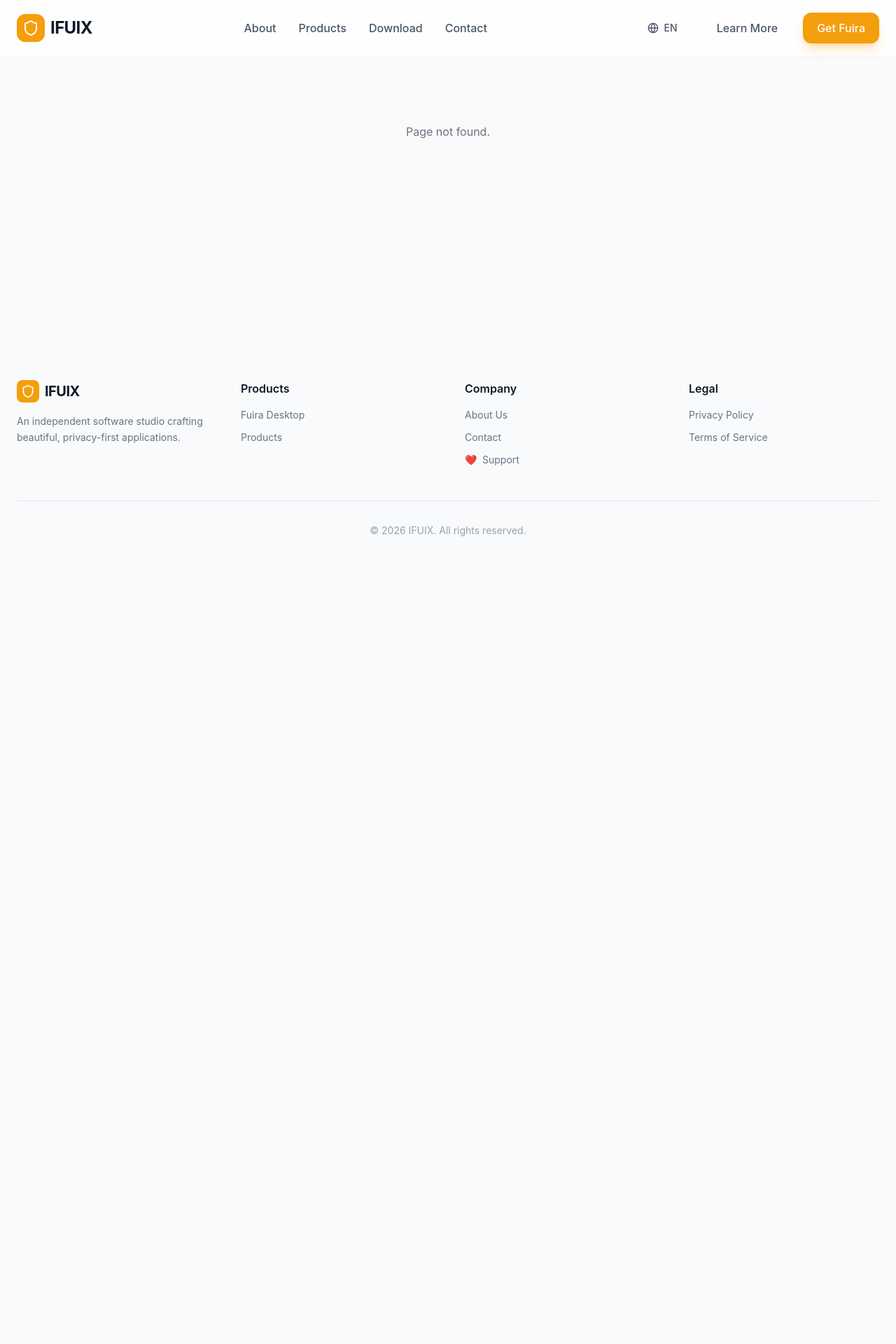
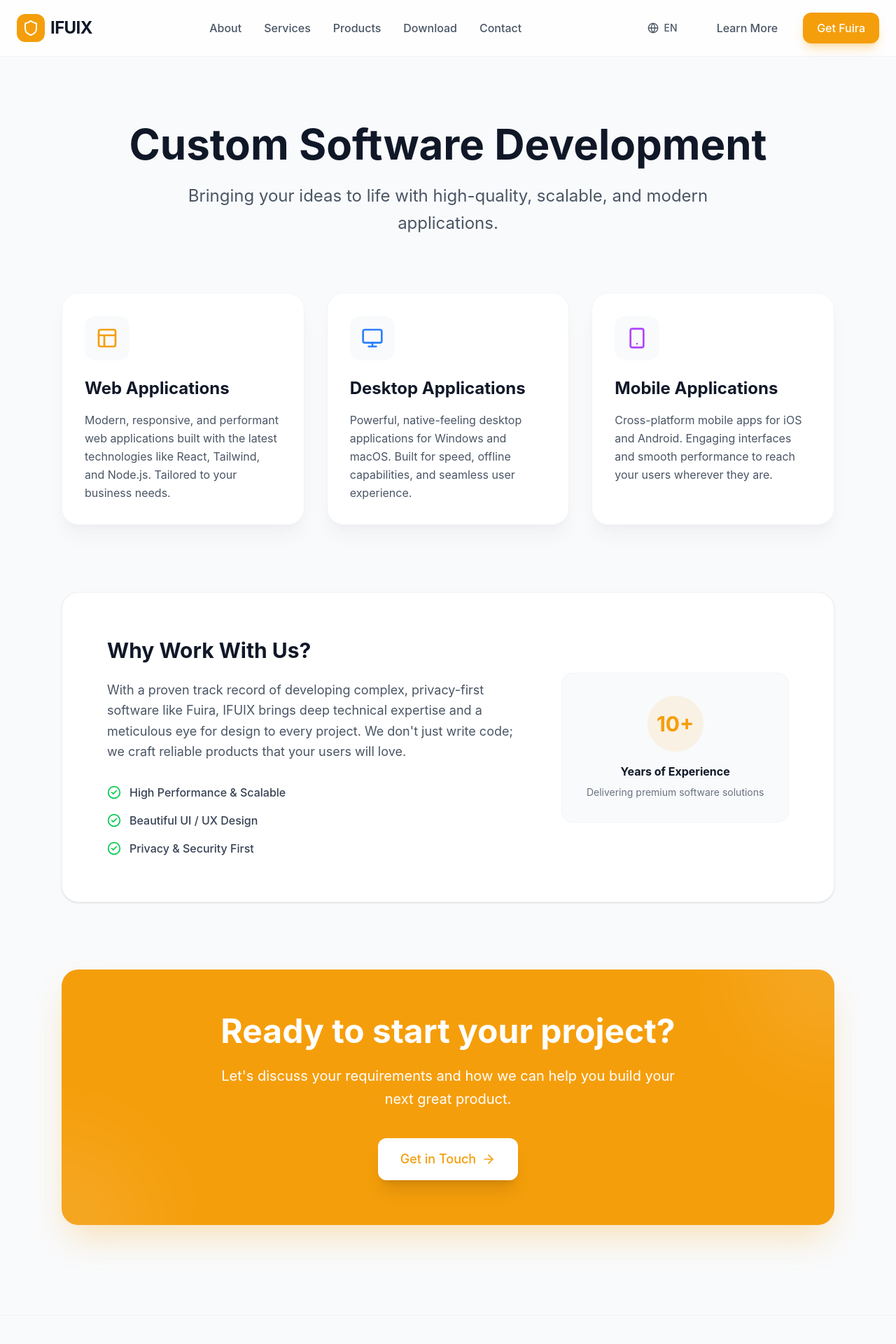
Before and after one commit to iqbalfasyah/ifuix-web, a React (Vite) app: page /services in a window 1280 px wide. Shown: the top 1920 px of the page at 70% size. Before the commit the page ends 800 px from the top, so only its background shows below. Built offline with nearby package versions, Linux system fonts and the light colour scheme.

Commit message:
feat(services): add services page and resolve contrast issues

```diff
--- a/src/App.tsx
+++ b/src/App.tsx
@@ -6,6 +6,7 @@ import { MainLayout } from './layouts/MainLayout';
 // Phase 6: Code Splitting via Lazy Loading
 const Home = lazy(() => import('./pages/Home').then(m => ({ default: m.Home })));
 const About = lazy(() => import('./pages/About').then(m => ({ default: m.About })));
+const Services = lazy(() => import('./pages/Services').then(m => ({ default: m.Services })));
 const Contact = lazy(() => import('./pages/Contact').then(m => ({ default: m.Contact })));
 const Products = lazy(() => import('./pages/Products').then(m => ({ default: m.Products })));
 const ProductDetail = lazy(() => import('./pages/ProductDetail').then(m => ({ default: m.ProductDetail })));
@@ -38,6 +39,7 @@ function App() {
             <Routes>
               <Route path="/" element={<Home />} />
               <Route path="/about" element={<About />} />
+              <Route path="/services" element={<Services />} />
               <Route path="/contact" element={<Contact />} />
               <Route path="/products" element={<Products />} />
               <Route path="/products/fuira" element={<ProductDetail />} />
--- a/src/components/layout/Footer.tsx
+++ b/src/components/layout/Footer.tsx
@@ -34,6 +34,7 @@ export const Footer = () => {
             <h4 className="font-semibold text-gray-900 mb-4">{t('footer.company')}</h4>
             <ul className="space-y-3 text-sm text-gray-500">
               <li><Link to="/about" className="hover:text-primary transition-colors">{t('footer.about')}</Link></li>
+              <li><Link to="/services" className="hover:text-primary transition-colors">{t('nav.services')}</Link></li>
               <li><Link to="/contact" className="hover:text-primary transition-colors">{t('footer.contact')}</Link></li>
               <li><Link to="/support" className="hover:text-primary transition-colors flex items-center gap-2"><span className="text-red-500">❤️</span> Support</Link></li>
             </ul>
--- a/src/components/layout/Navbar.tsx
+++ b/src/components/layout/Navbar.tsx
@@ -31,6 +31,7 @@ export const Navbar = () => {
         {/* Desktop Menu */}
         <div className="hidden md:flex items-center gap-8 font-medium text-gray-600">
           <Link to="/about" className="hover:text-primary transition-colors">{t('nav.about')}</Link>
+          <Link to="/services" className="hover:text-primary transition-colors">{t('nav.services')}</Link>
           <Link to="/products" className="hover:text-primary transition-colors">{t('nav.products')}</Link>
           <Link to="/download" className="hover:text-primary transition-colors">{t('nav.download')}</Link>
           <Link to="/contact" className="hover:text-primary transition-colors">{t('nav.contact')}</Link>
@@ -76,6 +77,7 @@ export const Navbar = () => {
       {isMobileMenuOpen && (
         <div className="md:hidden absolute top-full left-0 right-0 bg-white border-b border-gray-100 shadow-xl py-4 px-4 flex flex-col gap-4">
           <Link to="/about" onClick={() => setIsMobileMenuOpen(false)} className="px-4 py-3 text-gray-600 hover:bg-gray-50 rounded-lg font-medium">{t('nav.about')}</Link>
+          <Link to="/services" onClick={() => setIsMobileMenuOpen(false)} className="px-4 py-3 text-gray-600 hover:bg-gray-50 rounded-lg font-medium">{t('nav.services')}</Link>
           <Link to="/products" onClick={() => setIsMobileMenuOpen(false)} className="px-4 py-3 text-gray-600 hover:bg-gray-50 rounded-lg font-medium">{t('nav.products')}</Link>
           <Link to="/download" onClick={() => setIsMobileMenuOpen(false)} className="px-4 py-3 text-gray-600 hover:bg-gray-50 rounded-lg font-medium">{t('nav.download')}</Link>
           <Link to="/contact" onClick={() => setIsMobileMenuOpen(false)} className="px-4 py-3 text-gray-600 hover:bg-gray-50 rounded-lg font-medium">{t('nav.contact')}</Link>
--- a/src/i18n/locales/en.json
+++ b/src/i18n/locales/en.json
@@ -1,6 +1,7 @@
 {
   "nav": {
     "about": "About",
+    "services": "Services",
     "products": "Products",
     "download": "Download",
     "contact": "Contact",
@@ -8,7 +9,6 @@
     "get_fuira": "Get Fuira"
   },
   "hero": {
-    "badge": "Introducing IFUIX",
     "title": "Thoughtfully crafted software for a ",
     "title_highlight": "noisy world.",
     "subtitle": "We build fast, privacy-first desktop and web applications designed to help you focus on what matters most.",
@@ -175,7 +175,6 @@
   },
   "support": {
     "title": "Support",
-    "intro": "IFUIX is an independent software studio built by one developer from Indonesia.",
     "no_ads": "There are no ads.",
     "no_tracking": "There is no tracking.",
     "no_data": "There is no data collection.",
@@ -200,5 +199,20 @@
     "promise_2": "Your support helps accelerate development, not unlock essential features.",
     "wall_title": "Wall of Supporters",
     "wall_empty": "Be the first to support IFUIX!"
+  },
+  "services": {
+    "title": "Custom Software Development",
+    "subtitle": "Bringing your ideas to life with high-quality, scalable, and modern applications.",
+    "web_title": "Web Applications",
+    "web_desc": "Modern, responsive, and performant web applications built with the latest technologies like React, Tailwind, and Node.js. Tailored to your business needs.",
+    "desktop_title": "Desktop Applications",
+    "desktop_desc": "Powerful, native-feeling desktop applications for Windows and macOS. Built for speed, offline capabilities, and seamless user experience.",
+    "mobile_title": "Mobile Applications",
+    "mobile_desc": "Cross-platform mobile apps for iOS and Android. Engaging interfaces and smooth performance to reach your users wherever they are.",
+    "trust_title": "Why Work With Us?",
+    "trust_desc": "With a proven track record of developing complex, privacy-first software like Fuira, IFUIX brings deep technical expertise and a meticulous eye for design to every project. We don't just write code; we craft reliable products that your users will love.",
+    "cta_title": "Ready to start your project?",
+    "cta_desc": "Let's discuss your requirements and how we can help you build your next great product.",
+    "cta_btn": "Get in Touch"
   }
 }
--- a/src/i18n/locales/id.json
+++ b/src/i18n/locales/id.json
@@ -1,6 +1,7 @@
 {
   "nav": {
     "about": "Tentang",
+    "services": "Layanan",
     "products": "Produk",
     "download": "Unduh",
     "contact": "Kontak",
@@ -175,7 +176,6 @@
   },
   "support": {
     "title": "Dukung",
-    "intro": "IFUIX adalah studio perangkat lunak independen yang dibangun oleh satu pengembang dari Indonesia.",
     "no_ads": "Tidak ada iklan.",
     "no_tracking": "Tidak ada pelacakan.",
     "no_data": "Tidak ada pengumpulan data.",
@@ -200,5 +200,20 @@
     "promise_2": "Dukungan Anda membantu mempercepat pengembangan, bukan untuk membuka fitur-fitur esensial.",
     "wall_title": "Dinding Pendukung",
     "wall_empty": "Jadilah yang pertama mendukung IFUIX!"
+  },
+  "services": {
+    "title": "Pengembangan Perangkat Lunak Kustom",
+    "subtitle": "Wujudkan ide Anda dengan aplikasi modern, berskala besar, dan berkualitas tinggi.",
+    "web_title": "Aplikasi Web",
+    "web_desc": "Aplikasi web modern, responsif, dan berkinerja tinggi yang dibangun dengan teknologi terbaru seperti React, Tailwind, dan Node.js. Disesuaikan dengan kebutuhan bisnis Anda.",
+    "desktop_title": "Aplikasi Desktop",
+    "desktop_desc": "Aplikasi desktop berkinerja tinggi untuk Windows dan macOS. Dibangun untuk kecepatan, kemampuan offline, dan pengalaman pengguna yang mulus.",
+    "mobile_title": "Aplikasi Mobile",
+    "mobile_desc": "Aplikasi mobile lintas platform untuk iOS dan Android. Antarmuka yang menarik dan performa lancar untuk menjangkau pengguna Anda di mana saja.",
+    "trust_title": "Mengapa Bekerja Bersama Kami?",
+    "trust_desc": "Dengan rekam jejak yang terbukti dalam mengembangkan perangkat lunak kompleks dan mengutamakan privasi seperti Fuira, IFUIX menghadirkan keahlian teknis mendalam dan ketelitian desain di setiap proyek. Kami tidak hanya menulis kode; kami membuat produk andal yang akan disukai pengguna Anda.",
+    "cta_title": "Siap memulai proyek Anda?",
+    "cta_desc": "Mari diskusikan kebutuhan Anda dan bagaimana kami dapat membantu membangun produk hebat Anda selanjutnya.",
+    "cta_btn": "Hubungi Kami"
   }
 }
--- /dev/null
+++ b/src/pages/Services.tsx
@@ -0,0 +1,128 @@
+import { motion } from 'framer-motion';
+import { Monitor, Smartphone, Layout, ArrowRight, CheckCircle2 } from 'lucide-react';
+import { Link } from 'react-router-dom';
+import { Button } from '../components/ui/Button';
+import { useTranslation } from 'react-i18next';
+
+export const Services = () => {
+  const { t } = useTranslation();
+
+  const services = [
+    {
+      icon: <Layout className="w-8 h-8 text-primary" />,
+      title: t('services.web_title'),
+      desc: t('services.web_desc')
+    },
+    {
+      icon: <Monitor className="w-8 h-8 text-blue-500" />,
+      title: t('services.desktop_title'),
+      desc: t('services.desktop_desc')
+    },
+    {
+      icon: <Smartphone className="w-8 h-8 text-purple-500" />,
+      title: t('services.mobile_title'),
+      desc: t('services.mobile_desc')
+    }
+  ];
+
+  return (
+    <div className="pt-20 md:pt-24 pb-16 md:pb-32 bg-gray-50 min-h-screen">
+      <div className="max-w-6xl mx-auto px-4 md:px-6">
+
+        {/* Header */}
+        <motion.div
+          initial={{ opacity: 0, y: 20 }}
+          animate={{ opacity: 1, y: 0 }}
+          className="text-center mb-20"
+        >
+          <h1 className="text-4xl md:text-6xl font-bold text-gray-900 mb-6">{t('services.title')}</h1>
+          <p className="text-xl md:text-2xl text-gray-600 max-w-3xl mx-auto leading-relaxed">
+            {t('services.subtitle')}
+          </p>
+        </motion.div>
+
+        {/* Services Grid */}
+        <div className="grid md:grid-cols-3 gap-8 mb-24">
+          {services.map((service, index) => (
+            <motion.div
+              key={index}
+              initial={{ opacity: 0, y: 20 }}
+              animate={{ opacity: 1, y: 0 }}
+              transition={{ delay: index * 0.1 }}
+              className="bg-white p-8 rounded-3xl border border-gray-100 shadow-xl shadow-gray-200/40 hover:shadow-2xl hover:-translate-y-1 transition-all duration-300"
+            >
+              <div className="w-16 h-16 bg-gray-50 rounded-2xl flex items-center justify-center mb-6">
+                {service.icon}
+              </div>
+              <h3 className="text-2xl font-bold text-gray-900 mb-4">{service.title}</h3>
+              <p className="text-gray-600 leading-relaxed">
+                {service.desc}
+              </p>
+            </motion.div>
+          ))}
+        </div>
+
+        {/* Trust Section */}
+        <motion.div
+          initial={{ opacity: 0, y: 20 }}
+          animate={{ opacity: 1, y: 0 }}
+          transition={{ delay: 0.3 }}
+          className="bg-white p-10 md:p-16 rounded-3xl border border-gray-100 shadow-sm mb-24"
+        >
+          <div className="flex flex-col md:flex-row items-center gap-12">
+            <div className="flex-1">
+              <h2 className="text-3xl font-bold text-gray-900 mb-6">{t('services.trust_title')}</h2>
+              <p className="text-lg text-gray-600 leading-relaxed mb-8">
+                {t('services.trust_desc')}
+              </p>
+              <ul className="space-y-4">
+                <li className="flex items-center gap-3 text-gray-700 font-medium">
+                  <CheckCircle2 className="w-5 h-5 text-green-500" /> High Performance & Scalable
+                </li>
+                <li className="flex items-center gap-3 text-gray-700 font-medium">
+                  <CheckCircle2 className="w-5 h-5 text-green-500" /> Beautiful UI / UX Design
+                </li>
+                <li className="flex items-center gap-3 text-gray-700 font-medium">
+                  <CheckCircle2 className="w-5 h-5 text-green-500" /> Privacy & Security First
+                </li>
+              </ul>
+            </div>
+            <div className="w-full md:w-1/3">
+              <div className="bg-gray-50 rounded-2xl p-8 border border-gray-100 text-center">
+                <div className="w-20 h-20 bg-primary/10 rounded-full flex items-center justify-center mx-auto mb-4">
+                  <span className="text-3xl font-bold text-primary">10+</span>
+                </div>
+                <h4 className="font-bold text-gray-900 mb-2">Years of Experience</h4>
+                <p className="text-sm text-gray-500">Delivering premium software solutions</p>
+              </div>
+            </div>
+          </div>
+        </motion.div>
+
+        {/* CTA Section */}
+        <motion.div
+          initial={{ opacity: 0, y: 20 }}
+          animate={{ opacity: 1, y: 0 }}
+          transition={{ delay: 0.4 }}
+          className="bg-primary rounded-3xl p-10 md:p-16 text-center text-white relative overflow-hidden shadow-2xl shadow-primary/30"
+        >
+          <div className="absolute top-0 right-0 w-64 h-64 bg-white/10 rounded-full blur-3xl -translate-y-1/2 translate-x-1/2"></div>
+          <div className="absolute bottom-0 left-0 w-64 h-64 bg-white/10 rounded-full blur-3xl translate-y-1/2 -translate-x-1/2"></div>
+
+          <div className="relative z-10 max-w-2xl mx-auto">
+            <h2 className="text-3xl md:text-5xl font-bold mb-6">{t('services.cta_title')}</h2>
+            <p className="text-lg md:text-xl text-primary-50 mb-10 leading-relaxed">
+              {t('services.cta_desc')}
+            </p>
+            <Link to="/contact">
+              <Button size="lg" variant="secondary" className="border-none shadow-xl text-primary font-bold">
+                {t('services.cta_btn')} <ArrowRight className="w-5 h-5 ml-2" />
+              </Button>
+            </Link>
+          </div>
+        </motion.div>
+
+      </div>
+    </div>
+  );
+};
--- a/src/pages/Support.tsx
+++ b/src/pages/Support.tsx
@@ -22,7 +22,6 @@ export const Support = () => {
           <h1 className="text-3xl md:text-5xl font-bold text-gray-900 mb-8">{t('support.title')}</h1>
 
           <div className="space-y-6 text-lg md:text-xl text-gray-600 max-w-2xl mx-auto mb-12 text-left md:text-center leading-relaxed">
-            <p>{t('support.intro')}</p>
             <ul className="space-y-2 flex flex-col md:items-center">
               <li className="flex items-center gap-3"><Shield className="w-5 h-5 text-green-500" /> {t('support.no_ads')}</li>
               <li className="flex items-center gap-3"><Shield className="w-5 h-5 text-green-500" /> {t('support.no_tracking')}</li>
--- a/src/sections/home/Hero.tsx
+++ b/src/sections/home/Hero.tsx
@@ -20,9 +20,7 @@ export const Hero = () => {
             animate={{ opacity: 1, y: 0 }}
             transition={{ duration: 0.5 }}
           >
-            <span className="inline-block py-1 px-3 rounded-full bg-primary/10 text-primary font-medium text-sm mb-6">
-              {t('hero.badge')}
-            </span>
+
             <h1 className="text-4xl md:text-7xl font-extrabold text-gray-900 tracking-tight leading-tight mb-8">
               {t('hero.title')}<span className="text-primary">{t('hero.title_highlight')}</span>
             </h1>
```
